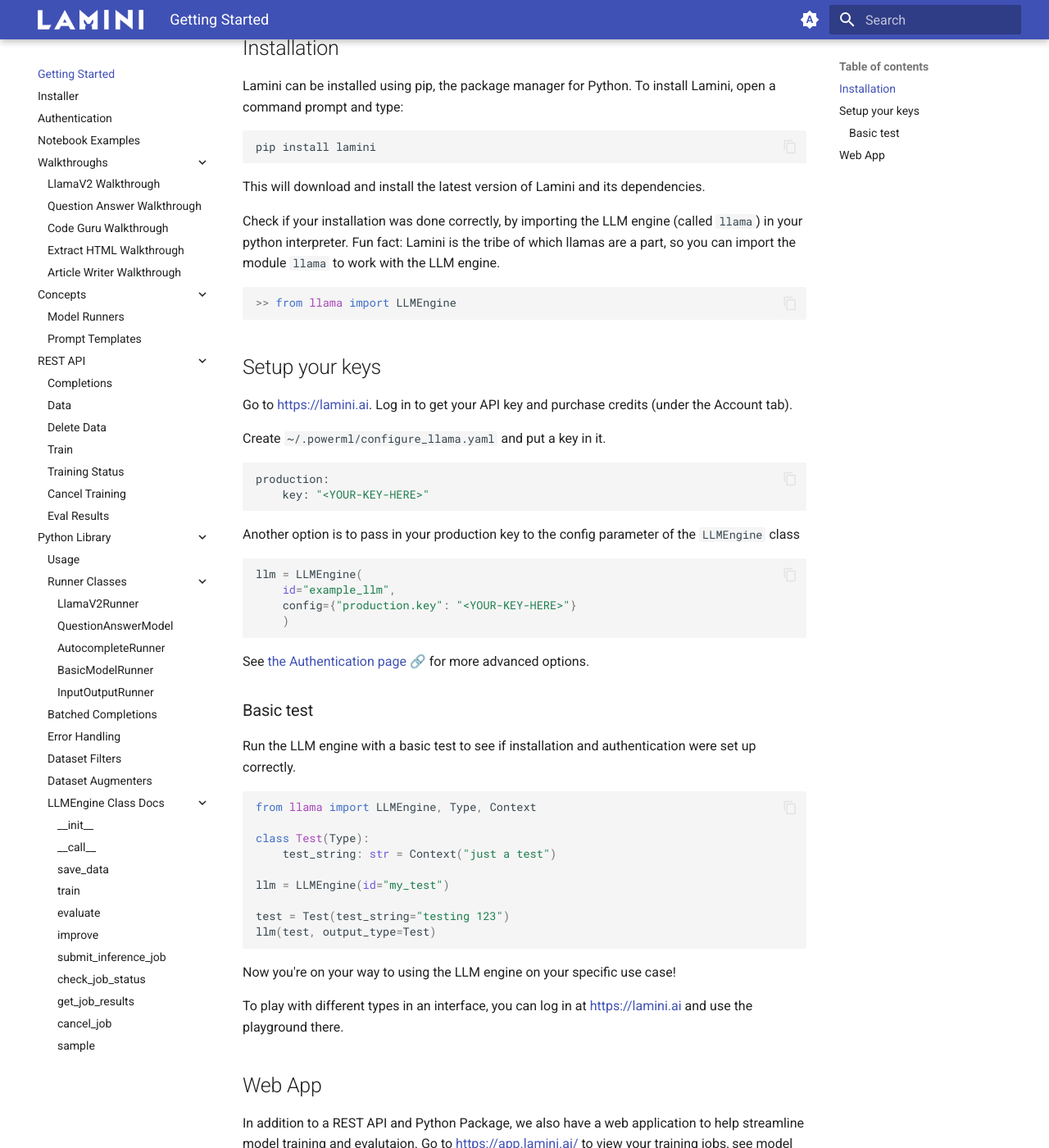
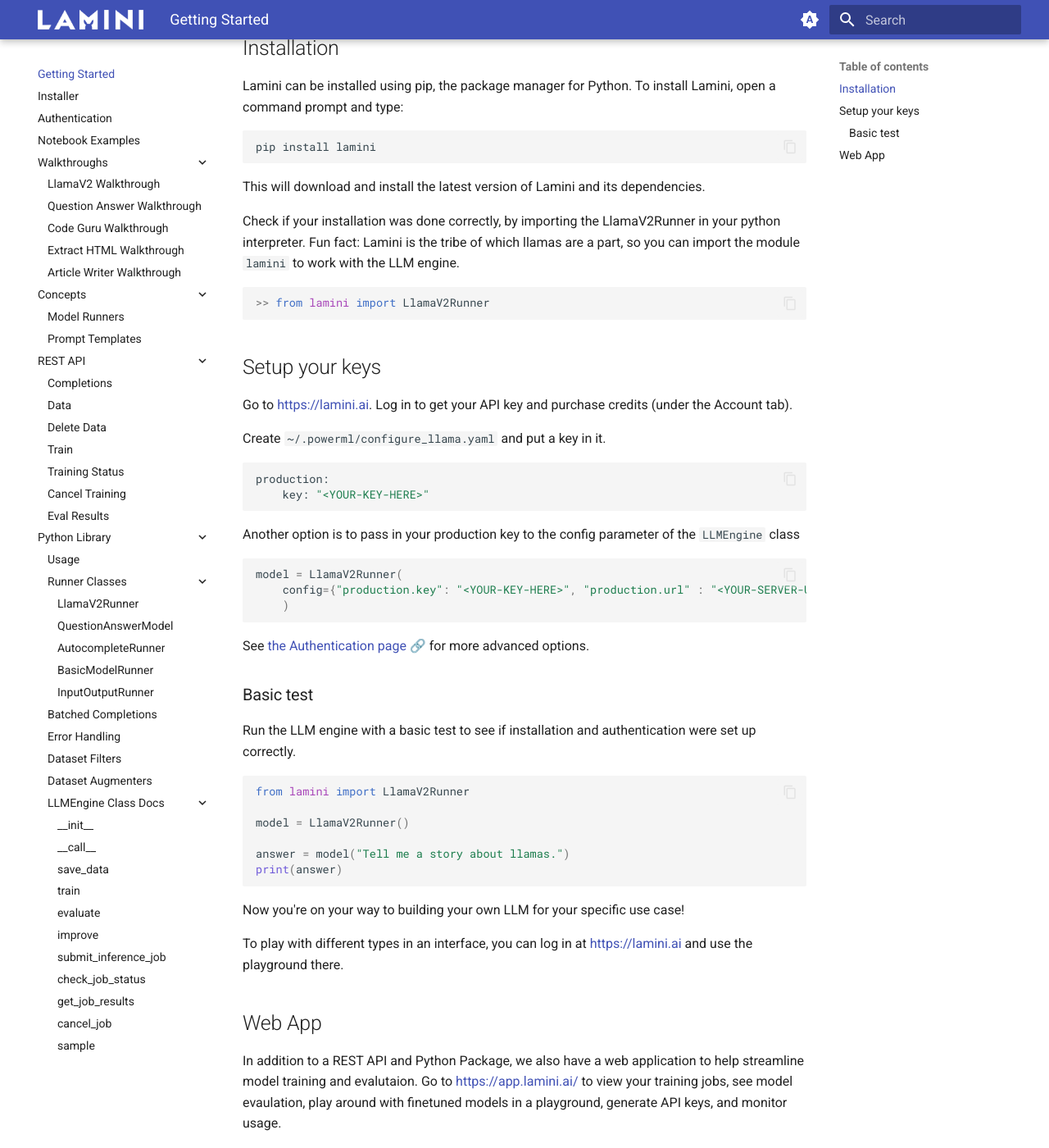
Before and after one commit to lamini-ai/lamini-ai.github.io, an MkDocs documentation site: the page built from docs/index.md, in a window 1280 px wide and 1400 px high, scrolled down 204 px. Shown: the whole window at 82% size. Built offline with MkDocs 1.6.1 and Material for MkDocs 9.7.7, drawn with Linux system fonts in a browser that asks for light colours.

Commit message:
Updated getting started example

````diff
--- a/docs/index.md
+++ b/docs/index.md
@@ -11,10 +11,10 @@
 
 This will download and install the latest version of Lamini and its dependencies.
 
-Check if your installation was done correctly, by importing the LLM engine (called `llama`) in your python interpreter. Fun fact: Lamini is the tribe of which llamas are a part, so you can import the module `llama` to work with the LLM engine.
+Check if your installation was done correctly, by importing the LlamaV2Runner in your python interpreter. Fun fact: Lamini is the tribe of which llamas are a part, so you can import the module `lamini` to work with the LLM engine.
 
 ```python
->> from llama import LLMEngine
+>> from lamini import LlamaV2Runner
 ```
 
 ## Setup your keys
@@ -31,9 +31,8 @@
 Another option is to pass in your production key to the config parameter of the `LLMEngine` class
 
 ```python
-llm = LLMEngine(
-    id="example_llm",
-    config={"production.key": "<YOUR-KEY-HERE>"}
+model = LlamaV2Runner(
+    config={"production.key": "<YOUR-KEY-HERE>", "production.url" : "<YOUR-SERVER-URL-HERE>"}
     )
 ```
 
@@ -44,18 +43,15 @@
 Run the LLM engine with a basic test to see if installation and authentication were set up correctly.
 
 ```python
-from llama import LLMEngine, Type, Context
+from lamini import LlamaV2Runner
 
-class Test(Type):
-    test_string: str = Context("just a test")
+model = LlamaV2Runner()
 
-llm = LLMEngine(id="my_test")
-
-test = Test(test_string="testing 123")
-llm(test, output_type=Test)
+answer = model("Tell me a story about llamas.")
+print(answer)
 ```
 
-Now you're on your way to using the LLM engine on your specific use case!
+Now you're on your way to building your own LLM for your specific use case!
 
 To play with different types in an interface, you can log in at [https://lamini.ai](https://lamini.ai) and use the playground there.
 
````
